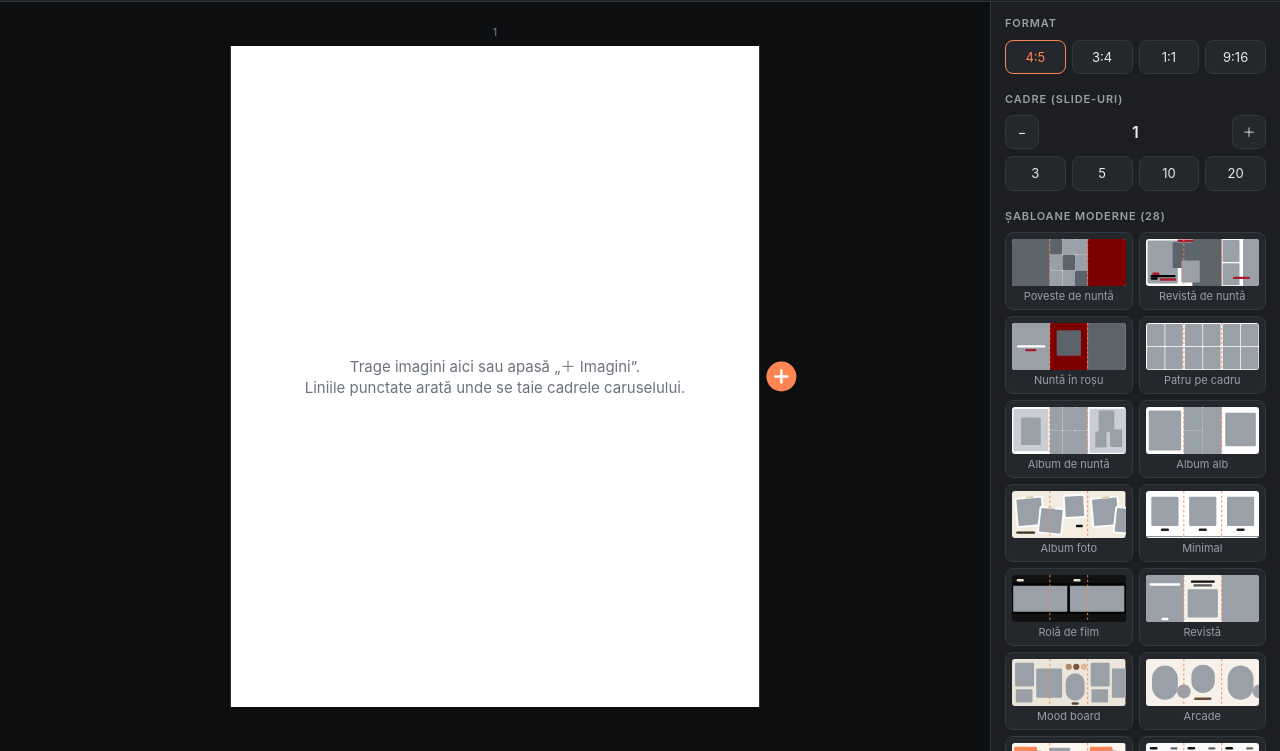
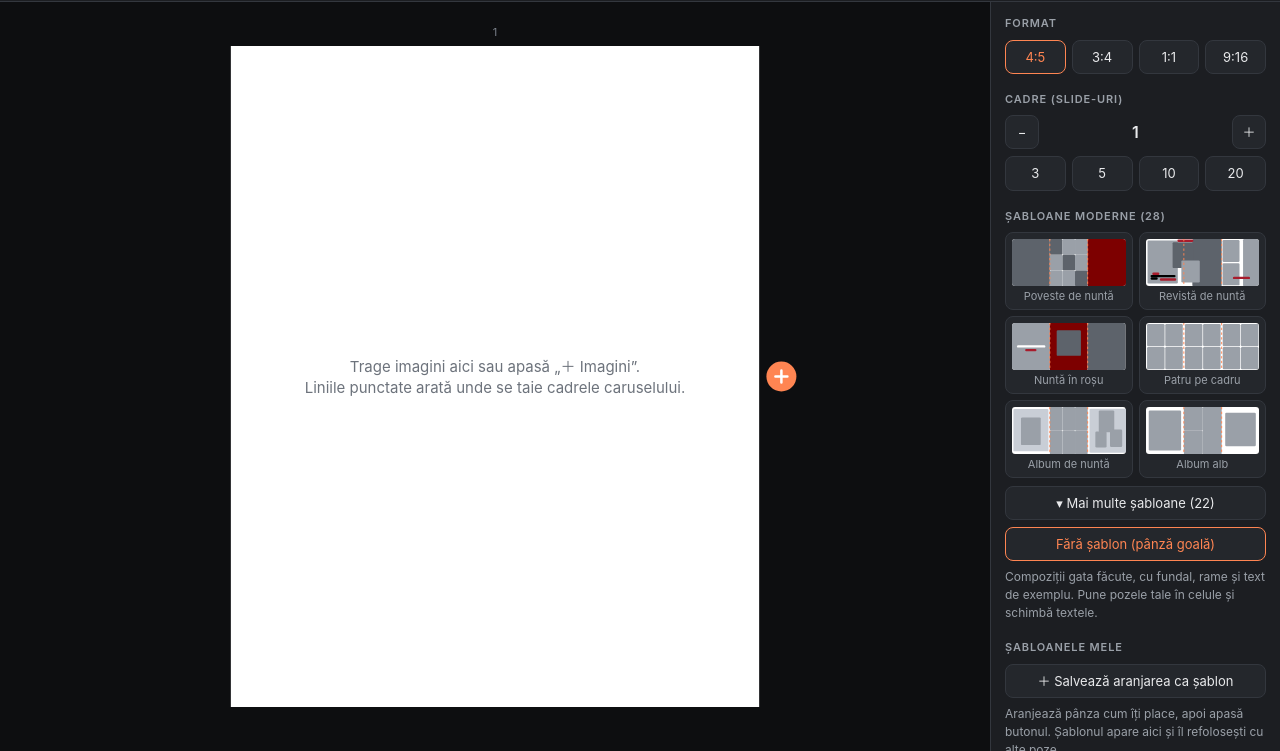
Before and after one commit to winkliii/carusel-app, a plain HTML site: page index.html in a window 1280 px wide. Shown: the part 49-800 px from the top of the page. Drawn offline with Linux system fonts and the light colour scheme.

Commit message:
Version 36

```diff
--- a/index.html
+++ b/index.html
@@ -218,7 +218,7 @@ const ALL_FONTS = ['Arial','Helvetica Neue','Segoe UI','Avenir Next','Calibri','
 const IS_MAC = /Mac|iPhone|iPad/.test(navigator.platform || navigator.userAgent);
 const NATIVE = !!(window.Capacitor && Capacitor.isNativePlatform && Capacitor.isNativePlatform());   // inside the iPhone/Android app
 const COARSE = matchMedia('(pointer:coarse)').matches;
-const APP_VERSION = 35;                                        // bumped by publish.sh
+const APP_VERSION = 36;                                        // bumped by publish.sh
 const UPDATE_URL = 'https://winkliii.github.io/carusel-app/';     // where the phone apps look for a newer version
 const DESKTOP = !!window.caruselDesktop;                         // inside the Mac/Windows app (desktop/preload.js)
 const WEB = !NATIVE && !/Electron/.test(navigator.userAgent);   // plain browser: offer the installable apps
@@ -957,6 +957,7 @@ function act(a){
   if (a.startsWith('col:')){ const k = +a.slice(4); if (COLLAGES[k].g != null) state.gap = COLLAGES[k].g; return chooseTemplate('col', k); }
   if (a === 'des:none') return clearTemplate();
   if (a.startsWith('des:')){ const k = a.slice(4); return chooseTemplate('des', /^\d+$/.test(k) ? +k : k); }
+  if (a === 'moredes'){ openSec.des = !openSec.des; return refreshPanel(); }
   if (a === 'utsave') return utplAsk();
   if (a === 'arrange'){ const n = autoArrange(); if (n){ commit(); render(); } return toast(n ? 'Pozele au fost reașezate după forma celulelor.' : 'Pozele sunt deja în celulele care li se potrivesc cel mai bine.'); }
   if (a.startsWith('utdel:')) return utplDelete(a.slice(6));
@@ -1405,6 +1406,7 @@ const rng = (label, k, min, max, step, v, o = 'el') => `<div class="row" title="
 const chk = (label, k, v) => `<div class="row"><label>${label}</label><input type="checkbox" data-o="el" data-k="${k}" ${v ? 'checked' : ''}></div>`;
 function refreshPanel(){
   const e = getSel(); let h = '';
+  const allDes = openSec.des;                                       // the rest of the designed templates, behind "Mai multe șabloane"
   if (!e){
     const b = state.bg;
     h += `<h3>Format</h3><div class="seg">${Object.keys(FORMATS).map(f => `<button class="btn ${f === state.format ? 'on' : ''}" data-act="fmt:${f}">${f}</button>`).join('')}</div>
@@ -1412,7 +1414,8 @@ function refreshPanel(){
     <div class="seg">${[3, 5, 10, 20].map(n => `<button class="btn ${state.frames === n ? 'on' : ''}" data-act="fn:${n}">${n}</button>`).join('')}</div>
     ${tplActive() && photoCount() > 1 ? '<div class="row"><button class="btn" style="flex:1" data-act="arrange">✦ Aranjează automat pozele</button></div><div class="tip" style="margin:0 0 4px">Păstrează ordinea de la un cadru la altul și pune fiecare poză în celula care i se potrivește ca formă, ca să se taie cât mai puțin din ea.</div>' : ''}
     <h3>Șabloane moderne (${DESIGNS.length})</h3>
-    <div class="cgrid">${DSHOW.map(i => `<button class="btn ${state.des === i ? 'on' : ''}" data-act="des:${i}">${dthumb(DESIGNS[i])}${DESIGNS[i].n}</button>`).join('')}</div>
+    <div class="cgrid">${(allDes ? DSHOW : DSHOW.slice(0, 6)).map(i => `<button class="btn ${state.des === i ? 'on' : ''}" data-act="des:${i}">${dthumb(DESIGNS[i])}${DESIGNS[i].n}</button>`).join('')}</div>
+    <div class="row"><button class="btn" style="flex:1" data-act="moredes">${allDes ? '▴ Mai puține șabloane' : '▾ Mai multe șabloane (' + (DSHOW.length - 6) + ')'}</button></div>
     <div class="row"><button class="btn ${state.des == null && state.tpl == null ? 'on' : ''}" style="flex:1" data-act="des:none">Fără șablon (pânză goală)</button></div>
     <div class="tip" style="margin:0 0 4px">Compoziții gata făcute, cu fundal, rame și text de exemplu. Pune pozele tale în celule și schimbă textele.</div>
     <h3>Șabloanele mele${UTPL.length ? ' (' + UTPL.length + ')' : ''}</h3>
@@ -1500,7 +1503,7 @@ panel.addEventListener('dblclick', ev => {                 // double click on a
   ev.preventDefault(); t.value = SLIDER0[t.dataset.k];
   t.dispatchEvent(new Event('input', {bubbles:true})); t.dispatchEvent(new Event('change', {bubbles:true}));
 });
-const openSec = {col:false, auto:false};                  // which folded sections the user opened; survives panel refreshes
+const openSec = {col:false, auto:false, des:false};                  // which folded sections the user opened; survives panel refreshes
 panel.addEventListener('toggle', ev => { const d = ev.target; if (d.dataset && d.dataset.sec) openSec[d.dataset.sec] = d.open; }, true);
 
 /* ---------- export ---------- */
--- a/version.json
+++ b/version.json
@@ -1 +1 @@
-{"v": 35}
+{"v": 36}
```
